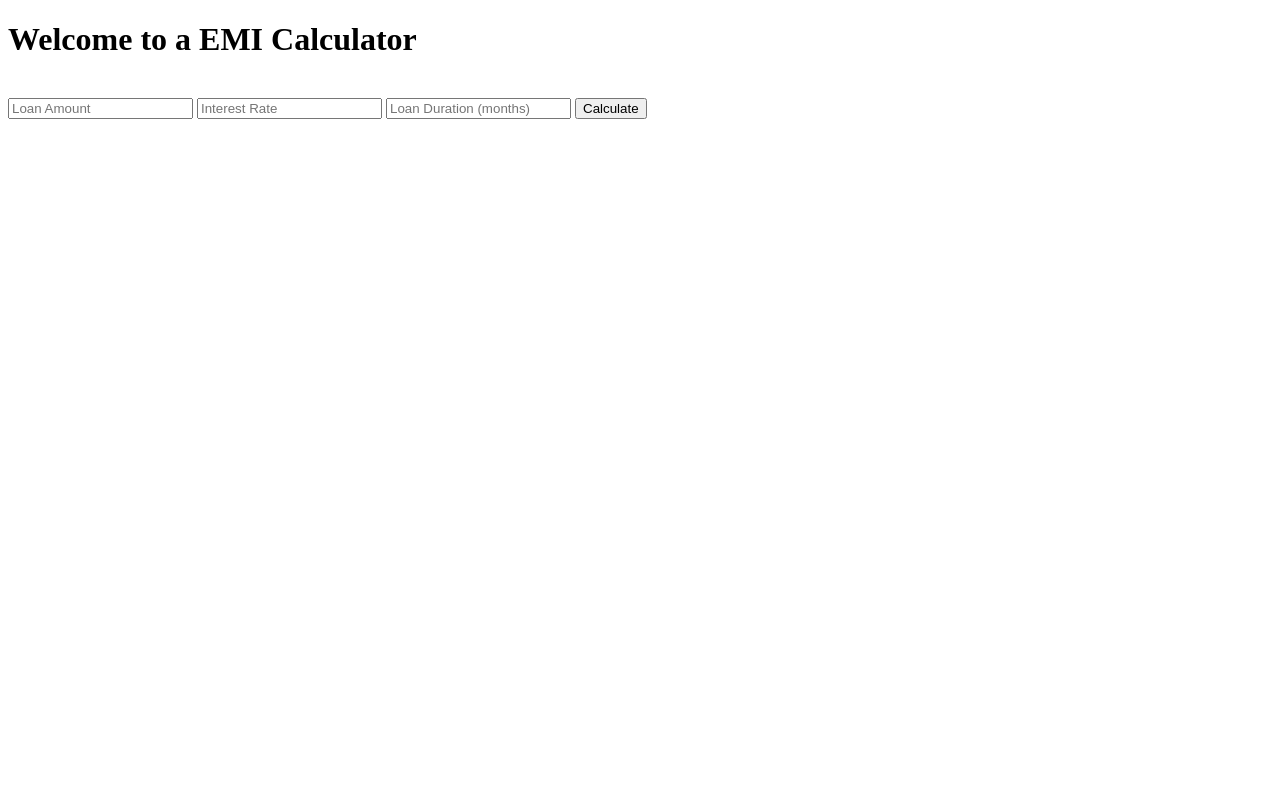
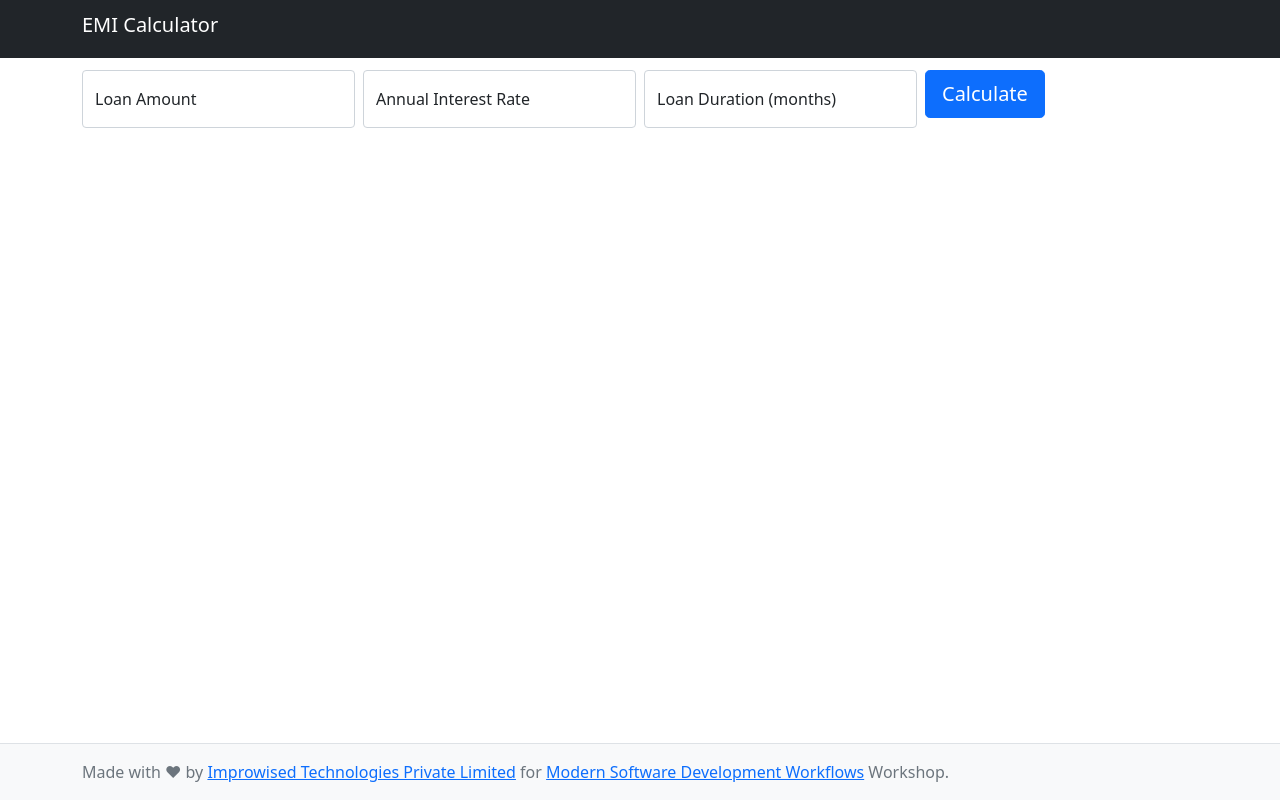
Before and after one commit to Improwised/emi-calculator, a website: page index.html in a window 1280 px wide. Drawn offline with nearby package versions, Linux system fonts and the light colour scheme.

Commit message:
Make it pretty

```diff
--- a/index.html
+++ b/index.html
@@ -1,20 +1,65 @@
 <!DOCTYPE html>
-<html>
+<html class="h-100">
   <head>
     <title>EMI Calculator</title>
-    <link rel="stylesheet" href="style.css" />
+    <link href="https://cdn.jsdelivr.net/npm/bootstrap@5.1.3/dist/css/bootstrap.min.css" rel="stylesheet" integrity="sha384-1BmE4kWBq78iYhFldvKuhfTAU6auU8tT94WrHftjDbrCEXSU1oBoqyl2QvZ6jIW3" crossorigin="anonymous">
   </head>
-  <body>
-    <h1>Welcome to a EMI Calculator</h1>
-    <br />
-    <div>
-        <input type="text" id="amount" placeholder="Loan Amount">
-        <input type="text" id="interest" placeholder="Interest Rate" />
-        <input type="text" id="months" placeholder="Loan Duration (months)">
-        <input id="calculate" type="button" value="Calculate" />
-    </div>
-    <div id="results">
-    </div>
+  <body class="d-flex flex-column h-100">
+
+    <!-- Nav -->
+    <header>
+      <nav class="navbar navbar-expand-md navbar-dark fixed-top bg-dark">
+        <div class="container container-fluid">
+          <h1 class="navbar-brand">EMI Calculator</h1>
+        </div>
+      </nav>
+    </header>
+    <!-- Nav End -->
+
+    <main class="flex-shrink-0">
+      <div class="container" style="padding-top: 70px">
+        <!-- Form -->
+        <div class="row g-2">
+          <div class="col-md">
+            <div class="form-floating">
+              <input type="text" class="form-control" id="amount" placeholder="100000">
+              <label for="floatingInput">Loan Amount</label>
+            </div>
+          </div>
+          <div class="col-md">
+            <div class="form-floating">
+            <input type="text" class="form-control" id="interest" placeholder="10" />
+              <label for="floatingInput">Annual Interest Rate</label>
+            </div>
+          </div>
+          <div class="col-md">
+            <div class="form-floating">
+            <input type="text" class="form-control" id="months" placeholder="120">
+              <label for="floatingInput">Loan Duration (months)</label>
+            </div>
+          </div>
+          <div class="col-md">
+            <input id="calculate" class="btn btn-primary btn-lg" type="button" value="Calculate" />
+          </div>
+        </div>
+        <!-- Form End -->
+
+        <!-- Results Container -->
+        <div id="results" class="table-responsive table-responsive-sm">
+        </div>
+        <!-- Results End -->
+      </div>
+    </main>
+
+    <!-- Footer -->
+    <footer class="footer mt-auto py-3 border-top bg-light">
+      <div class="container">
+        <span class="text-muted">Made with ❤ by <a href="https://www.improwised.com">Improwised Technologies Private Limited</a> for <a href="http://bit.ly/msd-workshop">Modern Software Development Workflows</a> Workshop.</span>
+      </div>
+    </footer>
+    <!-- Footer End -->
+
+    <!-- Scripts -->
     <script type="application/javascript" src="src/emi.js"></script>
     <script type="application/javascript">
       const button = document.getElementById('calculate');
@@ -30,5 +75,6 @@
         document.getElementById('results').innerHTML = table;
       });
     </script>
+    <!-- Scripts End -->
   </body>
 </html>
--- a/src/emi.js
+++ b/src/emi.js
@@ -90,10 +90,10 @@ function emiToHtmlTable (loan, params) {
   }
   var fm = params.formatMoney
   var html = [
-    '<table>' +
+    '<table class="table table-striped">' +
       '<thead>' +
         '<tr>' +
-          '<th></th>' +
+          '<th>#</th>' +
           '<th>Principal</th>' +
           '<th>Interest</th>' +
           '<th>Installment</th>' +
@@ -122,6 +122,7 @@ function emiToHtmlTable (loan, params) {
   }
 
   html[1] +=
+    '<tfoot>' +
       '<tr>' +
         '<td>Total</td>' +
         '<td>' + fm(loan.principalSum) + '</td>' +
@@ -129,7 +130,8 @@ function emiToHtmlTable (loan, params) {
         '<td>' + fm(loan.sum) + '</td>' +
         '<td>-</td>' +
         '<td>-</td>' +
-    '</tr>'
+      '</tr>' +
+    '</tfoot>'
 
   return html.join('')
 }
```
Lines whose indentation alone changed are shown as unchanged.
